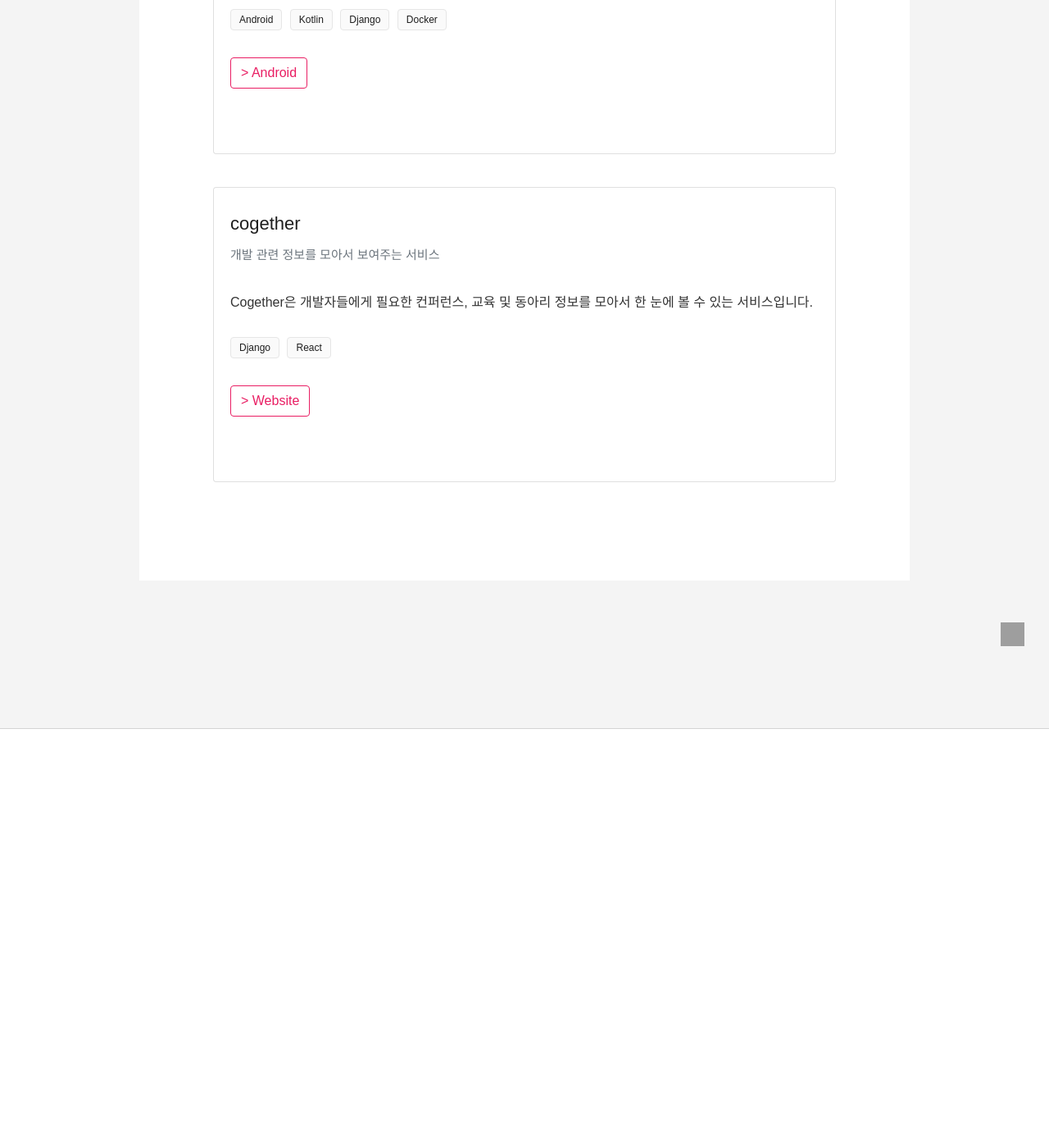
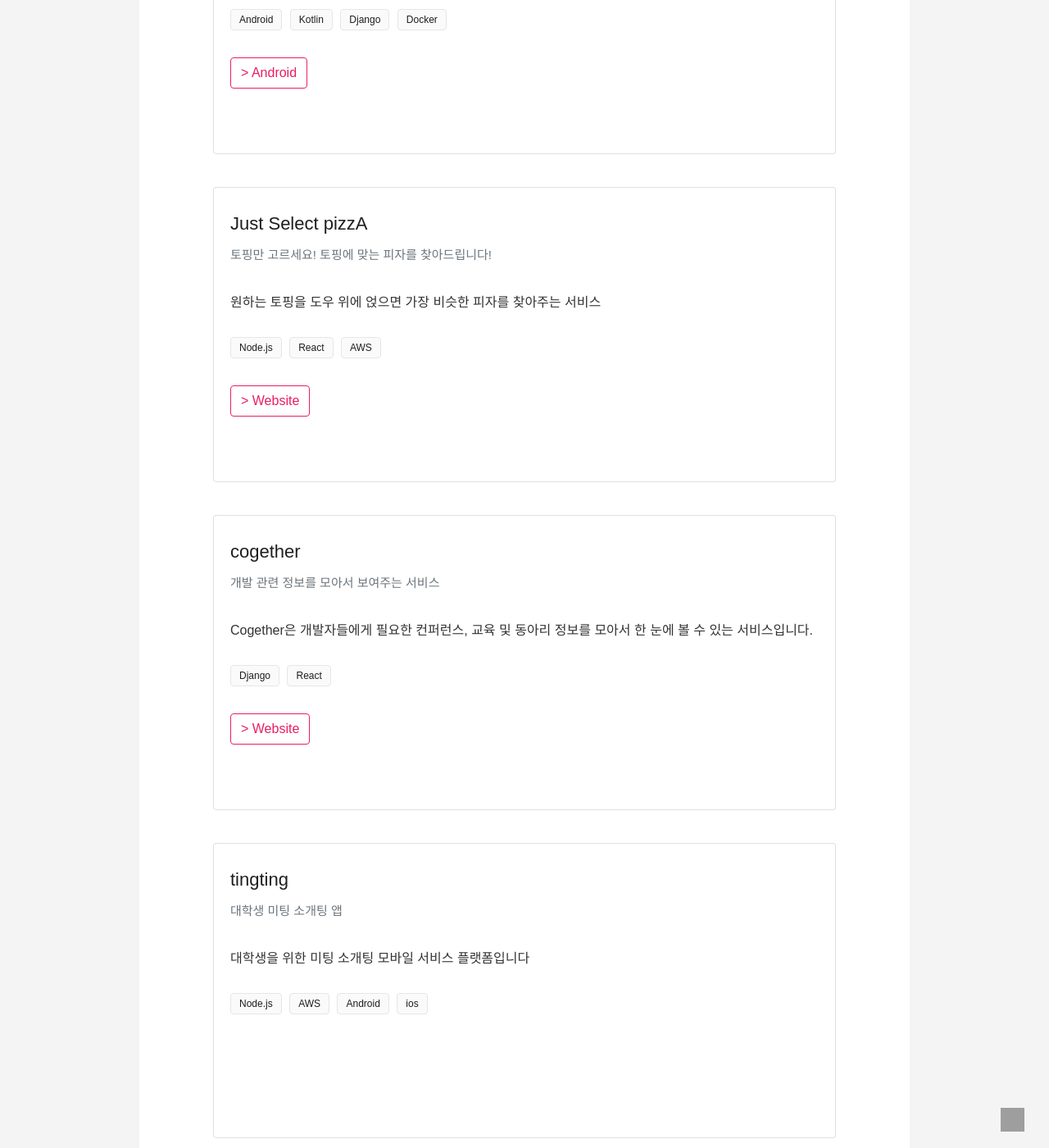
Before and after one commit to prography-tech/prography-tech.github.io, a Jekyll site: the page built from service.html, in a window 1280 px wide and 1400 px high, scrolled down 1583 px. Shown: the whole window at 82% size. Built offline with Jekyll 4.4.1, drawn with Linux system fonts in a browser that asks for light colours; before the commit the page ends 2491 px from its top, so only the background shows below that; some of the changed text lies outside the part shown; grey boxes are pictures that could not be loaded.

Commit message:
add service

```diff
--- a/_data/service.yml
+++ b/_data/service.yml
@@ -26,13 +26,44 @@ defaults:
       - Django
       - Docker
 
+  - name: Just Select pizzA
+    title: 토핑만 고르세요! 토핑에 맞는 피자를 찾아드립니다!
+    content: 원하는 토핑을 도우 위에 얹으면 가장 비슷한 피자를 찾아주는 서비스
+    tags:
+      - Node.js
+      - React
+      - AWS
+    website: http://jsa-pizza.coo.kr/
   - name: cogether
     title: 개발 관련 정보를 모아서 보여주는 서비스
     content: Cogether은 개발자들에게 필요한 컨퍼런스, 교육 및 동아리 정보를 모아서 한 눈에 볼 수 있는 서비스입니다.
     website: https://cogether.kr/
     tags:
-     - Django
-     - React
+      - Django
+      - React
+
+  - name: tingting
+    title: 대학생 미팅 소개팅 앱
+    content: 대학생을 위한 미팅 소개팅 모바일 서비스 플랫폼입니다
+    tags:
+      - Node.js
+      - AWS
+      - Android
+      - ios
+  - name: DDEP
+    title: 딥러닝 기반 얼굴 모자이크 서비스
+    content: 초상권 보호를 위한 얼굴 모자이크 서비스를 제공합니다.
+    tags:
+      - Computer Vision
+      - Deep Learning
+      - AWS
+  - name: 개같하
+    title: 개발 같이 하자!
+    content: 개발 모임을 만드는 서비스를 제공합니다
+    tags:
+      - Django
+      - React
+      - AWS
 
 tagmap:
   - tag: Github
--- a/service.html
+++ b/service.html
@@ -17,17 +17,11 @@ description: 프로그라피에서 탄생한 서비스들을 소개합니다.
 				<p class="card-text">{{ item.content }}</p>
 				<p class="post-tags">
 					{% for tag in item.tags %}
-					{% assign tag_url = '/tags/' | append: tag %}
-						{% for tm in site.data.opensource.tagmap %}
-							{% if tag == tm.tag %}
-								{% assign tag_url = tm.url %}
-							{% endif %}
-					    {% endfor %}
-					<a href="{{ tag_url }}" target="_blank" title="opensource" class="tag tag-opensource" style="text-decoration: none">{{ tag }}</a>
+						<a href="{{ tag.url }}" target="_blank" title="opensource" class="tag tag-opensource" style="text-decoration: none">{{ tag }}</a>
 					{% endfor %}
 				</p><br/>
                 {% if item.website %}
-				<a href="{{ item.website }}" target="_blank" class="btn btn-primary" style="color:#e91e63; text-decoration: none;">> Website</a>
+					<a href="{{ item.website }}" target="_blank" class="btn btn-primary" style="color:#e91e63; text-decoration: none;"> > Website </a>
                 {% endif %}
                 {% if item.android %}
 				<a href="{{ item.android }}" target="_blank" class="btn btn-primary" style="color:#e91e63; text-decoration: none;">> Android</a>
```
